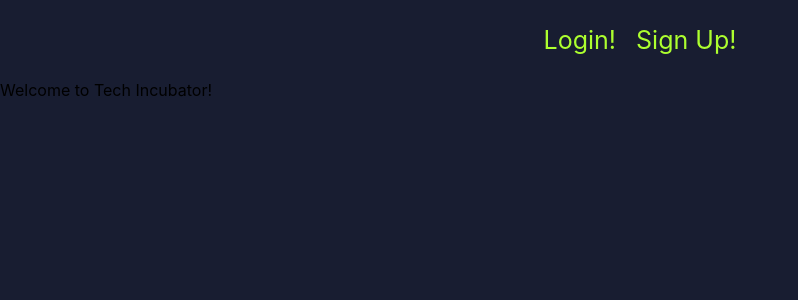
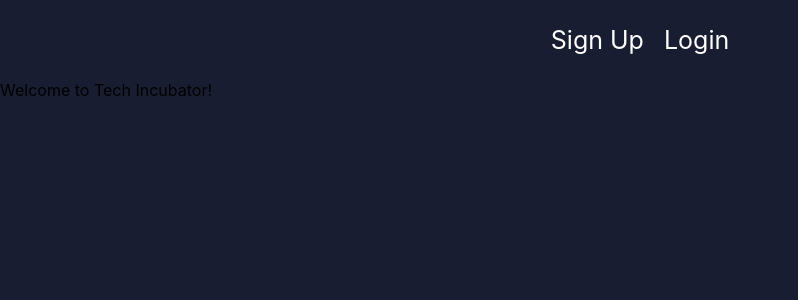
Before and after one commit to xMayble/tech-incubator, a React (Create React App) app: page / in a window 1280 px wide. Shown: the top 300 px of the page, without its empty margins (0-798 px from the left). Built offline with nearby package versions, Linux system fonts and the light colour scheme.

Commit message:
color changes to registration buttons

```diff
--- a/src/App.css
+++ b/src/App.css
@@ -9,6 +9,14 @@ body {
 .App-logo {
   height: 40vmin;
   pointer-events: none;
+}
+
+.signup-button{
+  color: white;
+}
+
+.login-button{
+  color: white
 }
 
 .loginPage {
--- a/src/App.js
+++ b/src/App.js
@@ -24,8 +24,8 @@ function App() {
         <nav>
             {!isAuth ? (
                <>
-               <Link to="/login"> Login! </Link>
-               <Link to="/signup"> Sign Up! </Link>
+               <Link class="signup-button" to="/signup"> Sign Up </Link>
+               <Link class="login-button" to="/login"> Login </Link>
              </>
             ) : (
               <>
```
